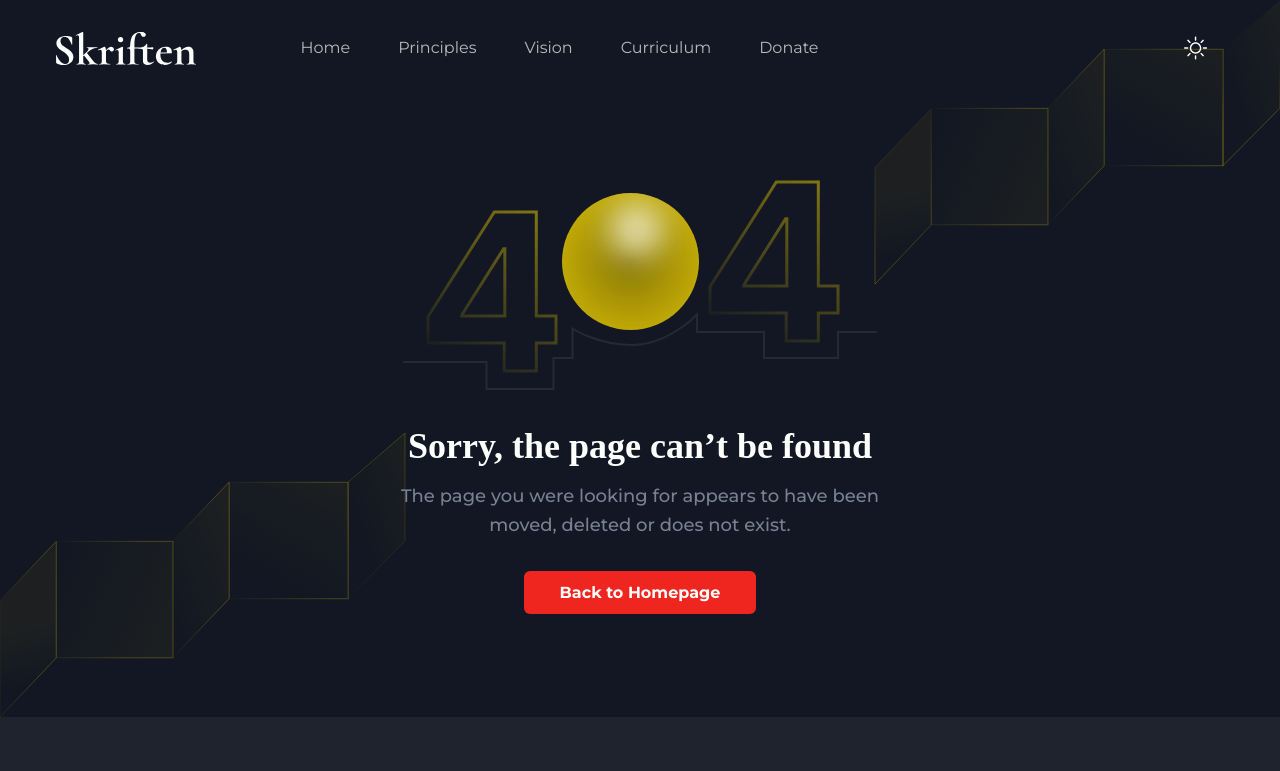
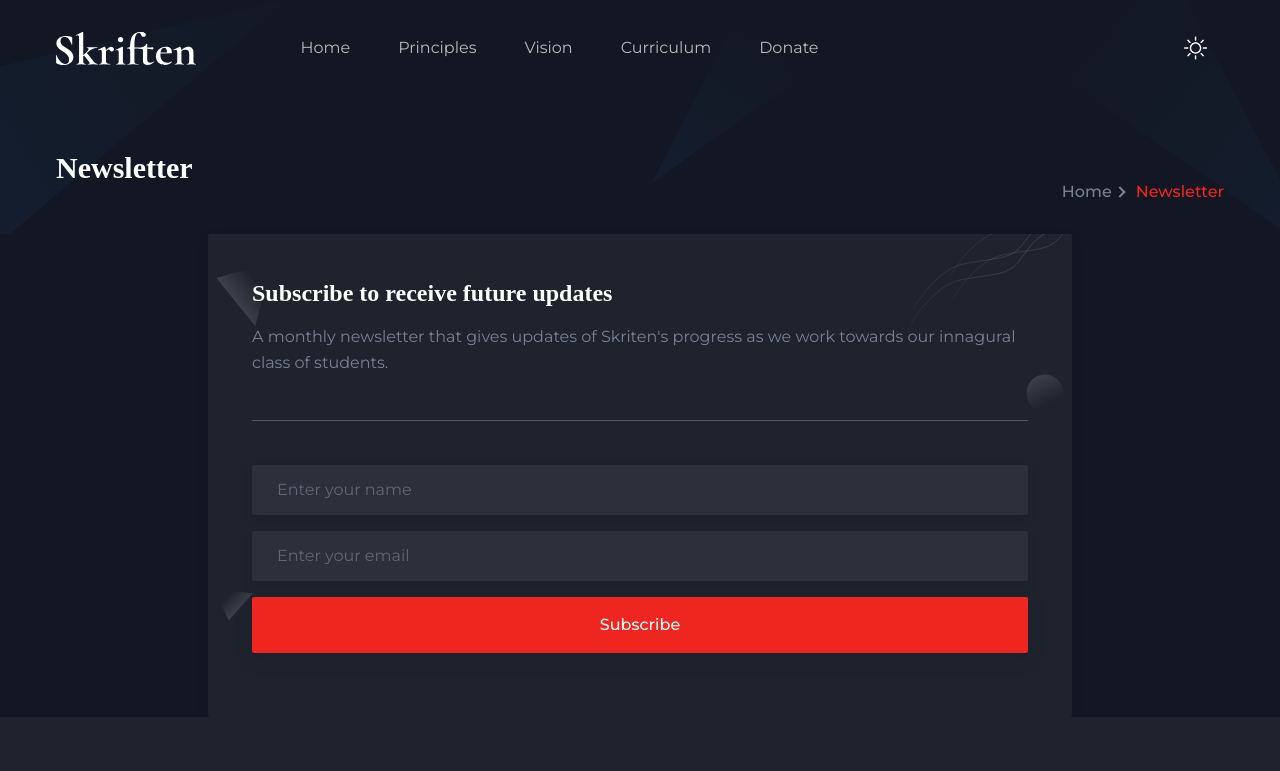
Before and after one commit to cotme/skriften-public, a Next.js app: page /subscribe in a window 1280 px wide. Before the commit this address had no page. Shown: the top 771 px of the page. Built offline with nearby package versions, Linux system fonts and the light colour scheme; a web font is replaced by a local one.

Commit message:
Add newsletter page

```diff
--- /dev/null
+++ b/src/app/subscribe/page.tsx
@@ -0,0 +1,27 @@
+import Breadcrumb from "@/components/Common/Breadcrumb";
+import NewsLatterBox from "@/components/Contact/NewsLetterBox";
+import { Metadata } from "next";
+
+export const metadata: Metadata = {
+  title: "Subscribe",
+  description: "",
+  // other metadata
+};
+
+const Page = () => {
+  return (
+    <>
+
+      <Breadcrumb
+        pageName="Newsletter"
+        description=""
+      />
+      <div className="container mx-auto max-w-4xl px-4 space-y-10">
+< NewsLatterBox />
+      </div>
+
+    </>
+  );
+};
+
+export default Page;
```
